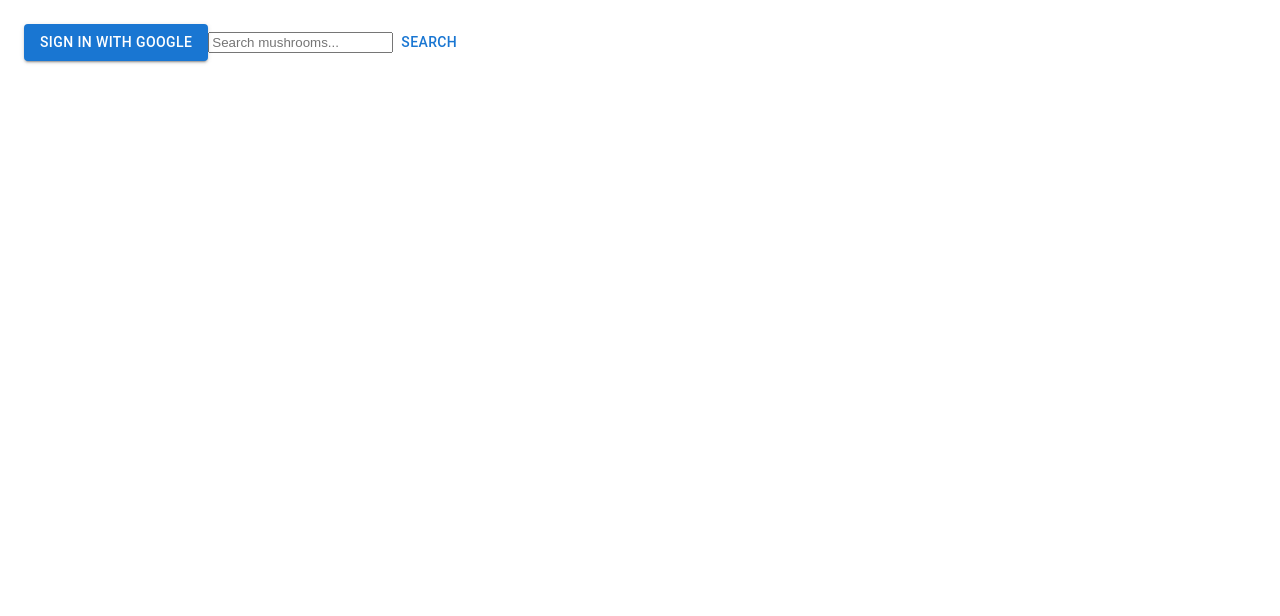
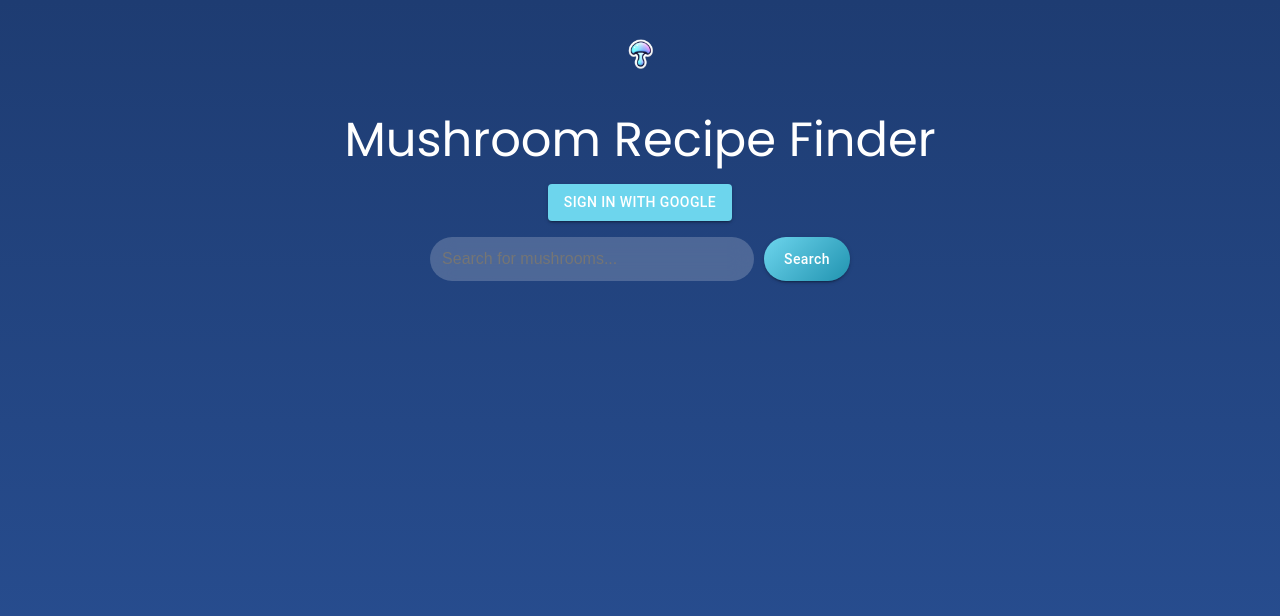
Before and after one commit to mrlilholt/mushroomRecipeApp, a React (Create React App) app in the folder frontend/: page / in a window 1280 px wide. Shown: the top 616 px of the page. Built offline with nearby package versions, Linux system fonts and the light colour scheme.

Commit message:
app back

```diff
--- a/frontend/src/App.js
+++ b/frontend/src/App.js
@@ -1,24 +1,16 @@
 import React, { useState } from "react";
 import axios from "axios";
 import { Box, Card, CardMedia, Typography, Grid, Button } from "@mui/material";
-import { db, signInWithGoogle } from "./firebase";
+import { db } from "./firebase";
 import { collection, addDoc } from "firebase/firestore";
+import { signInWithGoogle } from "./firebase";
 
 function App() {
   const [mushroom, setMushroom] = useState("");
   const [recipes, setRecipes] = useState([]);
-  const [user, setUser] = useState(null);
+  const [user, setUser] = useState(null); // State to store the signed-in user
 
-  // Handle Google Sign-In
-  const handleSignIn = async () => {
-    const signedInUser = await signInWithGoogle();
-    if (signedInUser) {
-      setUser(signedInUser);
-      alert(`Welcome, ${signedInUser.displayName}!`);
-    }
-  };
-
-  // Fetch recipes
+  // Function to fetch recipes
   const fetchRecipes = async () => {
     try {
       const response = await axios.get(
@@ -30,15 +22,28 @@ function App() {
     }
   };
 
-  // Save favorite recipe
+  // Google Sign-In Function
+  const handleSignIn = async () => {
+    const result = await signInWithGoogle();
+    if (result) {
+      setUser(result); // Update state with user info
+      alert(`Welcome, ${result.displayName}!`);
+    }
+  };
+
+  // Save favorite recipe to Firestore
   const saveFavorite = async (recipe) => {
     if (!user) {
       alert("You need to sign in to save favorites!");
       return;
     }
+
     try {
       const favoritesRef = collection(db, "favorites");
-      await addDoc(favoritesRef, { ...recipe, user: user.uid });
+      await addDoc(favoritesRef, {
+        ...recipe,
+        user: user.uid, // Associate recipe with the signed-in user
+      });
       alert("Recipe saved to favorites!");
     } catch (error) {
       console.error("Error saving recipe:", error);
@@ -46,33 +51,157 @@ function App() {
   };
 
   return (
-    <Box sx={{ padding: 3, color: "white" }}>
-      {/* Sign-In Button */}
+    <Box
+      sx={{
+        background: "linear-gradient(to bottom, #1e3c72, #2a5298)",
+        minHeight: "100vh",
+        padding: 3,
+        color: "white",
+      }}
+    >
+      {/* Logo */}
+      <Box sx={{ display: "flex", justifyContent: "center", marginBottom: 1 }}>
+        <img
+          src="/mushroomLogo.png"
+          alt="Mushroom Recipe Logo"
+          style={{ width: "80px", height: "auto" }}
+        />
+      </Box>
+
+      {/* Title */}
+      <Typography
+        variant="h3"
+        component="h1"
+        sx={{
+          textAlign: "center",
+          marginBottom: 2,
+          fontFamily: "'Poppins', sans-serif",
+          fontWeight: 400,
+          color: "#fff",
+        }}
+      >
+        Mushroom Recipe Finder
+      </Typography>
+
+      {/* Sign-In Section */}
+      <Box sx={{ display: "flex", justifyContent: "center", marginBottom: 2 }}>
         {!user ? (
-        <Button variant="contained" onClick={handleSignIn}>
+          <Button
+            variant="contained"
+            onClick={handleSignIn}
+            sx={{ background: "#6dd5ed", color: "white" }}
+          >
             Sign in with Google
           </Button>
         ) : (
-        <Typography>Welcome, {user.displayName}!</Typography>
+          <Typography variant="h6">
+            Welcome, {user.displayName}! 🎉
+          </Typography>
         )}
+      </Box>
 
       {/* Search Section */}
+      <Box
+        sx={{
+          display: "flex",
+          justifyContent: "center",
+          marginBottom: 3,
+        }}
+      >
         <input
           type="text"
-        placeholder="Search mushrooms..."
+          placeholder="Search for mushrooms..."
           value={mushroom}
           onChange={(e) => setMushroom(e.target.value)}
+          style={{
+            padding: "12px",
+            borderRadius: "25px",
+            border: "none",
+            width: "300px",
+            background: "rgba(255, 255, 255, 0.2)",
+            backdropFilter: "blur(10px)",
+            color: "white",
+            fontSize: "16px",
+            marginRight: "10px",
+            outline: "none",
+          }}
         />
-      <Button onClick={fetchRecipes}>Search</Button>
+        <Button
+          onClick={fetchRecipes}
+          variant="contained"
+          sx={{
+            background: "linear-gradient(135deg, #6dd5ed, #2193b0)",
+            color: "white",
+            borderRadius: "25px",
+            padding: "10px 20px",
+            textTransform: "none",
+            "&:hover": {
+              background: "linear-gradient(135deg, #5ab4d7, #1b7e95)",
+            },
+          }}
+        >
+          Search
+        </Button>
+      </Box>
 
-      {/* Recipe Cards */}
-      <Grid container spacing={2}>
+      {/* Recipe Grid */}
+      <Grid container spacing={3} sx={{ marginTop: 3 }}>
         {recipes.map((recipe, index) => (
           <Grid item xs={12} sm={6} md={4} key={index}>
-            <Card>
-              <CardMedia component="img" image={recipe.image_url} />
-              <Typography>{recipe.title}</Typography>
-              <Button onClick={() => saveFavorite(recipe)}>Save Favorite</Button>
+            <Card
+              sx={{
+                position: "relative",
+                borderRadius: 3,
+                overflow: "hidden",
+                boxShadow: "0px 4px 8px rgba(0, 0, 0, 0.1)",
+                transition: "transform 0.2s ease, box-shadow 0.2s ease",
+                "&:hover": {
+                  transform: "translateY(-5px)",
+                  boxShadow: "0px 8px 16px rgba(0, 0, 0, 0.2)",
+                },
+              }}
+            >
+              <CardMedia
+                component="img"
+                height="200"
+                image={recipe.image_url}
+                alt={recipe.title}
+              />
+              <Box
+                sx={{
+                  position: "absolute",
+                  bottom: 0,
+                  left: 0,
+                  width: "100%",
+                  background: "rgba(0, 0, 0, 0.6)",
+                  color: "white",
+                  padding: "10px",
+                }}
+              >
+                <Typography variant="h6" sx={{ fontWeight: "bold" }}>
+                  {recipe.title}
+                </Typography>
+                <Typography variant="body2">
+                  ⭐ {recipe.rating} stars ({recipe.ratings_count} reviews)
+                </Typography>
+                <Button
+                  variant="contained"
+                  size="small"
+                  onClick={() => saveFavorite(recipe)}
+                  sx={{ marginTop: 1, marginRight: 1, background: "#4caf50" }}
+                >
+                  Save Favorite
+                </Button>
+                <Button
+                  variant="contained"
+                  size="small"
+                  href={recipe.link}
+                  target="_blank"
+                  sx={{ marginTop: 1, background: "#ff9800" }}
+                >
+                  View Recipe
+                </Button>
+              </Box>
             </Card>
           </Grid>
         ))}
```
Lines whose indentation alone changed are shown as unchanged.
